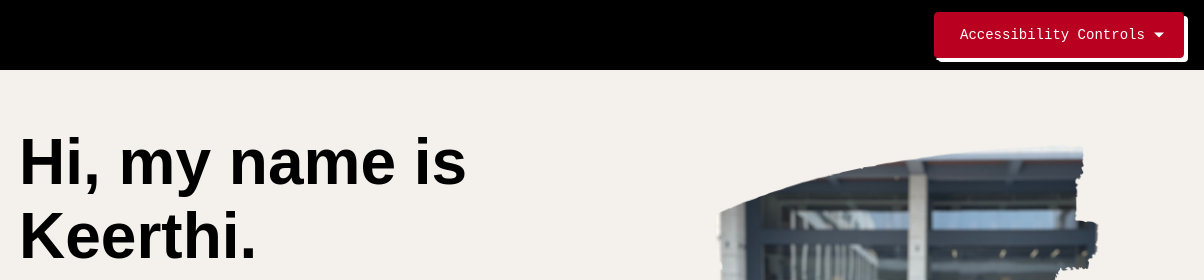
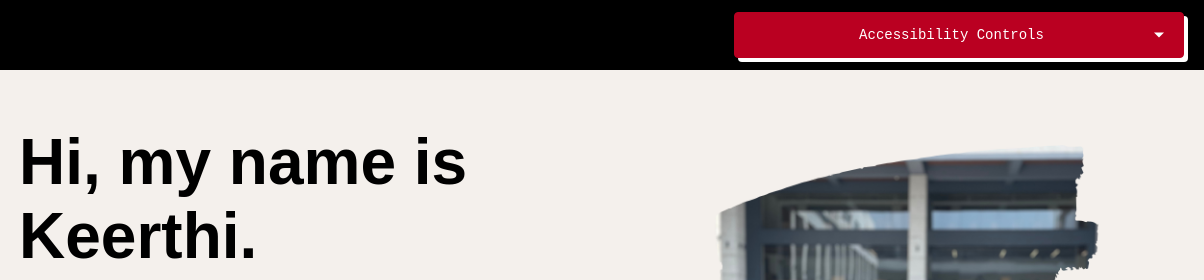
Before and after one commit to keerthirag/keerthirag.github.io, a website: page index.html in a window 1280 px wide. Shown: the top 280 px of the page, 76-1280 px from the left. Drawn offline with Linux system fonts and the light colour scheme.

Commit message:
3.3v commit-responsive

```diff
--- a/style.css
+++ b/style.css
@@ -124,7 +124,7 @@ header img#logo {
 
 @media (min-width: 768px) {
     #accessibility-btn {
-        width: 250px; /* Adjust if you have a different width for larger screens */
+        width: 450px; /* Adjust if you have a different width for larger screens */
     }
     #accessibility-controls {
         width: 248px; /* Adjust to be narrower than the button on larger screens */
```
